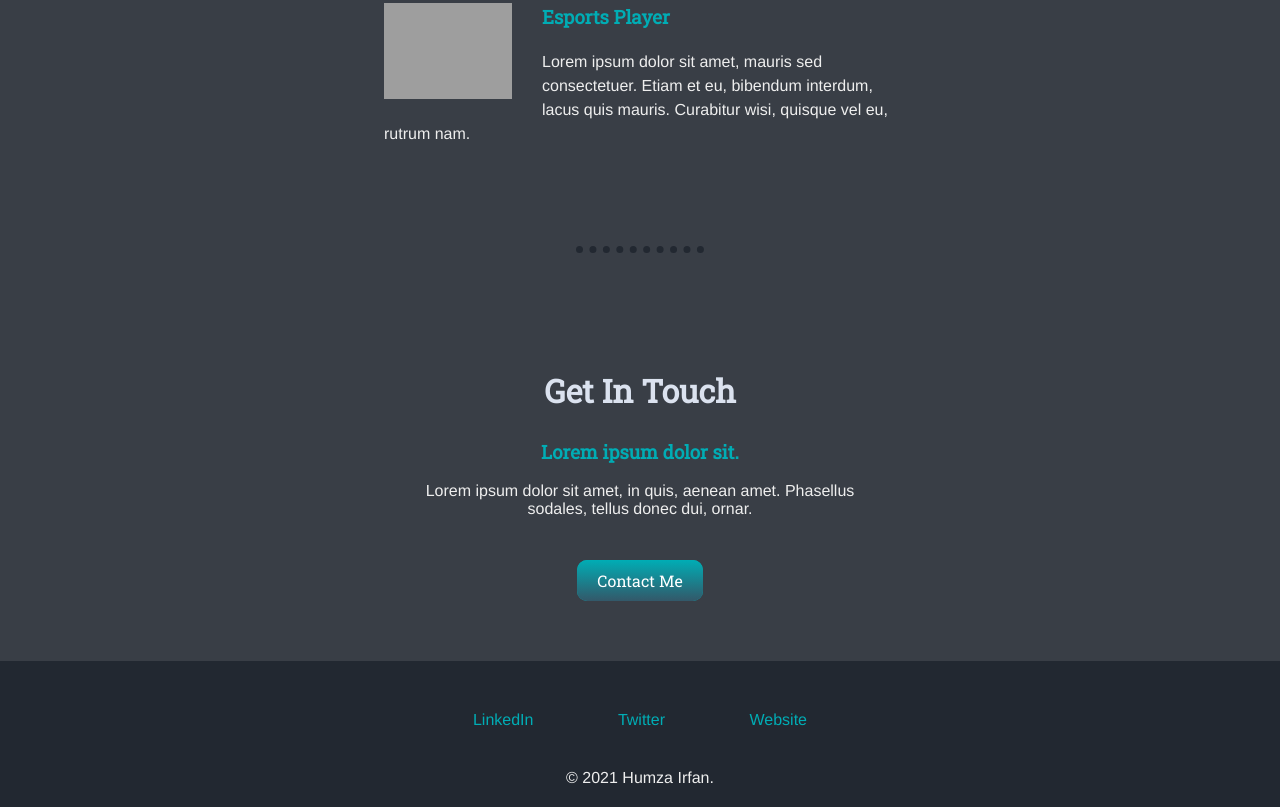
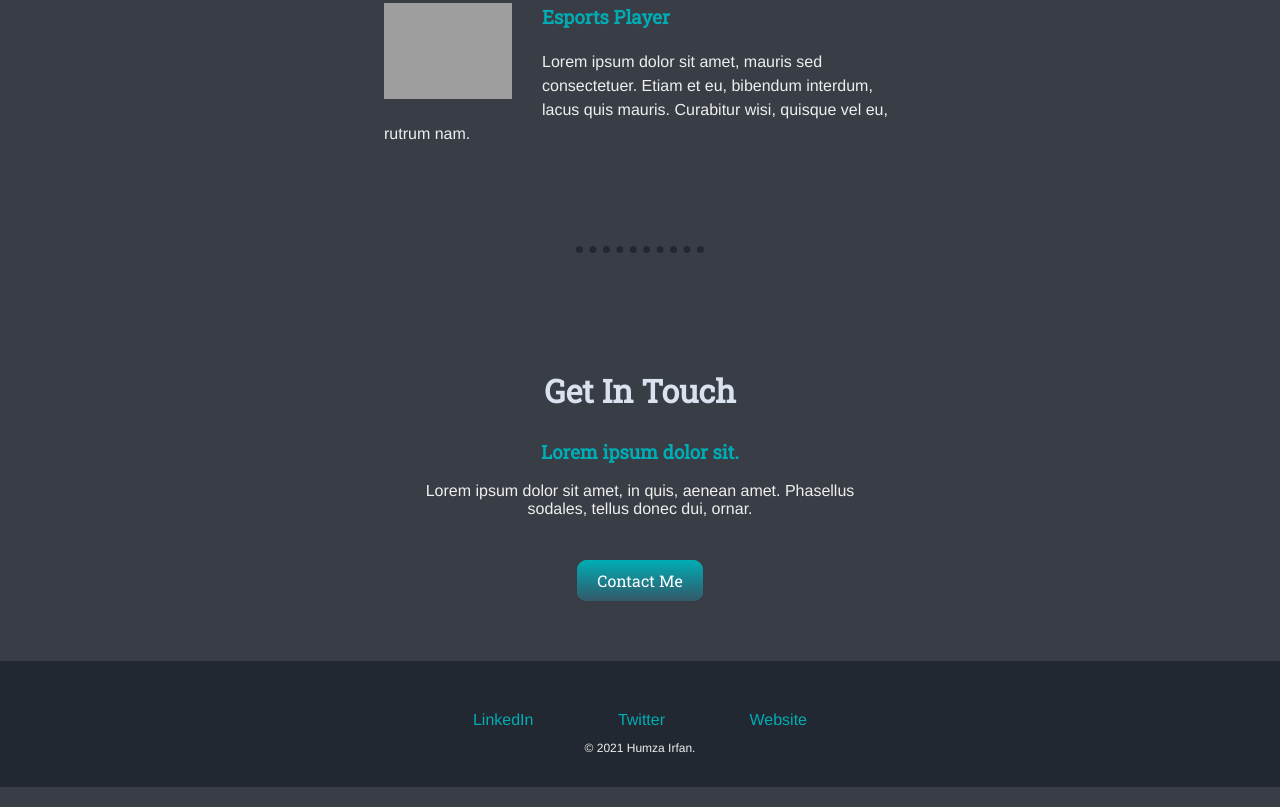
Before and after one commit to Humza1011/CV, a plain HTML site: page index.html in a window 1280 px wide. Shown: the part 1763-2570 px from the top of the page. Drawn offline with nearby package versions, Linux system fonts and the light colour scheme; grey boxes are pictures that could not be loaded.

Commit message:
Update styles.css

```diff
--- a/CSS/styles.css
+++ b/CSS/styles.css
@@ -81,9 +81,9 @@ hr {
   margin: 50px auto 50px auto;
 }
 
-.footer-note {
-  margin-bottom: 0;
-  margin-top: 40px;
+.footer-note {=
+  margin: 40px auto 20px auto;
+  font-size: 12px;
 }
 
 .footer-link {
```
